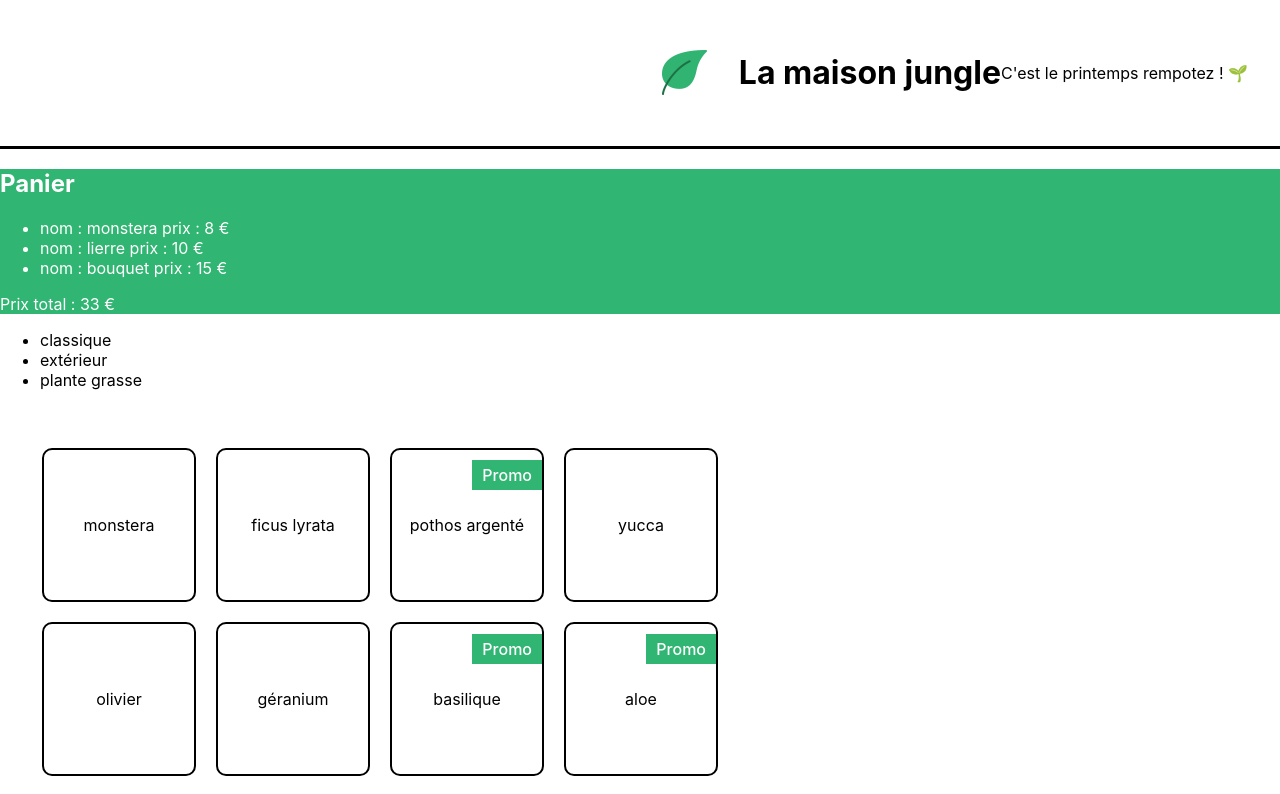
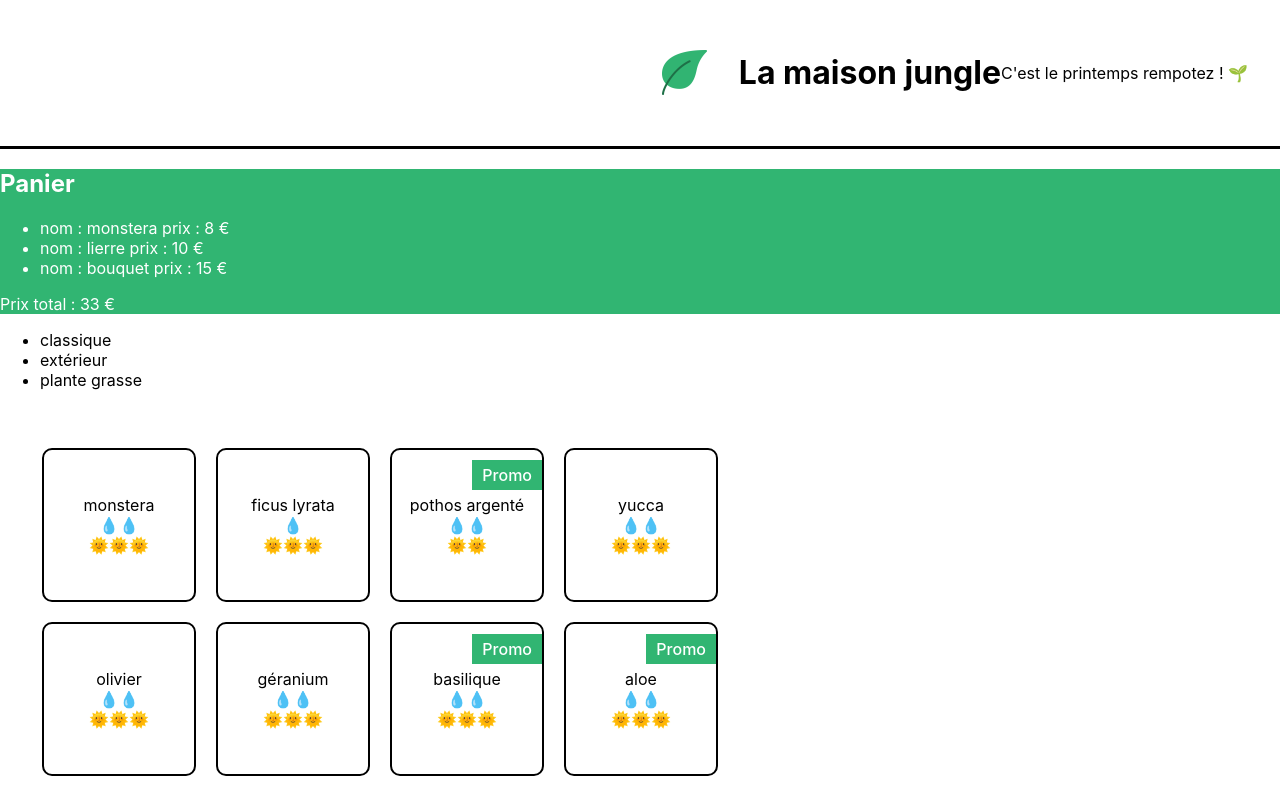
Before and after one commit to GameandDario/maisonJungle_react, a React (Create React App) app: page / in a window 1280 px wide. Shown: the top 794 px of the page. Built offline with nearby package versions, Linux system fonts and the light colour scheme.

Commit message:
add CareScale component

```diff
--- /dev/null
+++ b/src/components/CareScale.js
@@ -0,0 +1,17 @@
+function CareScale(props) {
+  const { scaleValue, careType } = props;
+
+  const scaleType = careType === "light" ? "🌞" : "💧";
+
+  const range = [1, 2, 3];
+  return (
+    <div>
+      {range.map((rangeElem) =>
+        scaleValue >= rangeElem ? (
+          <span key={rangeElem.toString()}>{scaleType}</span>
+        ) : null
+      )}
+    </div>
+  );
+}
+export default CareScale;
--- a/src/components/ShoppingList.js
+++ b/src/components/ShoppingList.js
@@ -1,5 +1,7 @@
 import { plantList } from "../datas/plantList";
 import "../styles/ShoppingList.css";
+
+import CareScale from "./CareScale";
 
 function ShoppingList() {
   const categories = plantList.reduce(
@@ -22,6 +24,8 @@ function ShoppingList() {
             {/* {plant.isBestSale ? <span>🔥</span> : null} si condition null on peut écrire : */}
 
             {plant.isSpecialOffer && <div className="lmj-sales">Promo</div>}
+            <CareScale careType="water" scaleValue={plant.water} />
+            <CareScale careType="light" scaleValue={plant.light} />
           </li>
         ))}
       </ul>
--- a/src/datas/plantList.js
+++ b/src/datas/plantList.js
@@ -3,48 +3,66 @@ export const plantList = [
     name: "monstera",
     category: "classique",
     id: "1ed",
+    light: 3,
+    water: 2,
   },
   {
     name: "ficus lyrata",
     category: "classique",
     id: "2ab",
+    light: 3,
+    water: 1,
   },
   {
     name: "pothos argenté",
     category: "classique",
     id: "3sd",
     isSpecialOffer: true,
+    light: 2,
+    water: 2,
   },
   {
     name: "yucca",
     category: "classique",
     id: "4kk",
+    light: 3,
+    water: 2,
   },
   {
     name: "olivier",
     category: "extérieur",
     id: "5pl",
+    light: 3,
+    water: 2,
   },
   {
     name: "géranium",
     category: "extérieur",
     id: "6uo",
+    light: 3,
+    water: 2,
   },
   {
     name: "basilique",
     category: "extérieur",
     id: "7ie",
     isSpecialOffer: true,
+    light: 3,
+    water: 2,
   },
   {
     name: "aloe",
     category: "plante grasse",
     id: "8fp",
     isSpecialOffer: true,
+    light: 3,
+    water: 2,
   },
   {
     name: "succulente",
     category: "plante grasse",
     id: "9vn",
+    light: 3,
+    water: 2,
   },
 ];
```
